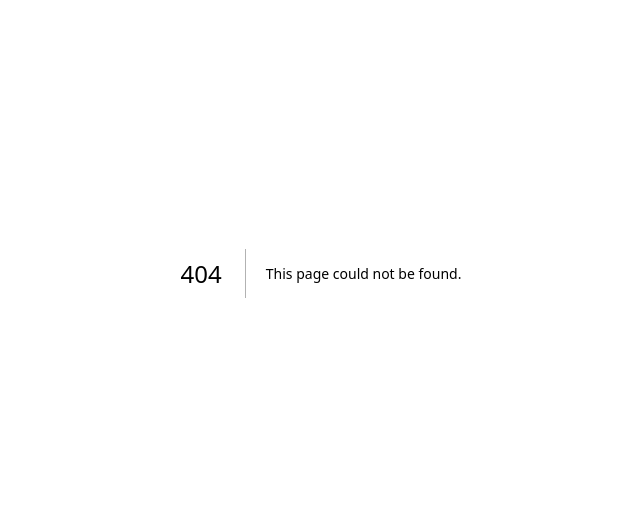
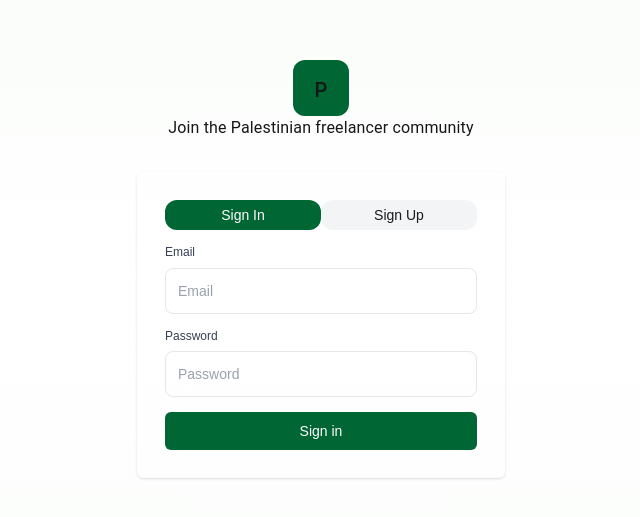
Before and after one commit to saadyasser/wasla-app, a Next.js app in the folder frontend/: page /auth/login in a window 1280 px wide. Before the commit this address had no page. Shown: the part 127-644 px from the top of the page, without its empty margins (319-959 px from the left). Built offline with nearby package versions, Linux system fonts and the light colour scheme.

Commit message:
make login page, sign in/up header and folders which contain paths(login,register)

```diff
--- /dev/null
+++ b/frontend/src/app/auth/login/page.tsx
@@ -0,0 +1,7 @@
+import LoginForm from "@/components/LoginForm/LoginForm";
+
+export default function LoginPage(){
+    return(
+        <LoginForm />
+    )
+}
--- a/frontend/src/app/auth/page.tsx
+++ b/frontend/src/app/auth/register/page.tsx
@@ -1,6 +1,6 @@
 import RegistrationForm from '@/components/RegistrationForm/RegistrationForm';
 
-export default function AuthPage() {
+export default function RegisterPage() {
   return (
       <RegistrationForm />
   );
--- /dev/null
+++ b/frontend/src/components/LoginForm/LoginForm.tsx
@@ -0,0 +1,116 @@
+'use client';
+
+import { Formik, Form, Field, FormikHelpers } from 'formik';
+import * as Yup from 'yup';
+import Input from '../Input';
+import { useState } from 'react';
+import { SignHeader } from '../SignHeader';
+
+const LoginSchema = Yup.object({
+    //--> INCOMPLETE ** check from data base if email exists & password matches email
+  email: Yup.string()
+    .email('Invalid email address')
+    .required('Email is required'),
+  password: Yup.string()
+    .required('Password is required')
+    .min(8, 'Password must be at least 8 characters')
+    .matches(
+      /^(?=.*[a-z])(?=.*[A-Z])(?=.*\d)[a-zA-Z\d@$!%*?&]/,
+      'Password must contain at least one uppercase letter, one lowercase letter, and one number'
+    )
+});
+
+type FormValues = {
+  email: string;
+  password: string;
+};
+
+export default function LoginForm() {
+  const initialValues ={
+    email: '',
+    password: ''
+  };
+
+  const handleSubmit = (
+    values: FormValues,
+    { setSubmitting }: FormikHelpers<FormValues>
+  ) => {
+    console.log('Form submitted:', values);
+    setSubmitting(false);
+    // Here you would typically make an API call
+  };
+
+  const [visibleForm, setVisibleForm] =  useState<'registration' | 'login'>('login');
+
+  return (
+        <>
+            <SignHeader />
+            <Formik
+              initialValues={initialValues}
+              validationSchema={LoginSchema}
+              onSubmit={handleSubmit}
+            >
+              {({ isSubmitting, errors, touched }) => {
+                return (
+                <Form className="mt-8">
+                  <div className="rounded-md shadow-sm p-[28px] -space-y-px flex flex-col gap-4">
+                    <div className='flex '>
+                    <button
+                      type="button"
+                      onClick={() => setVisibleForm('login')}
+                      className={`cursor-pointer group relative  w-full flex justify-center py-1  border border-transparent text-sm font-medium rounded-xl  ${visibleForm === 'registration' ? 'bg-gray-100 text-[#1a1a1a]' : 'bg-[#006633] text-white' } hover:bg-[#006633] hover:text-white focus:outline-none focus:ring-[2px] disabled:opacity-50`}
+                    >
+                      Sign In
+                    </button>
+                    <button
+                      type="button"
+                      onClick={() => setVisibleForm('registration')}
+                      className={`cursor-pointer group relative w-full flex justify-center py-1  border border-transparent text-sm font-medium rounded-xl ${visibleForm === 'login' ? 'bg-gray-100 text-[#1a1a1a]' : 'bg-[#006633] text-white' } hover:bg-[#006633] hover:text-white focus:outline-none focus:ring-2 disabled:opacity-50`}
+                    >
+                      Sign Up
+                    </button>
+                    </div>
+                    {visibleForm === 'login' && (
+                      <>
+                       <div>
+                         <Field name="email">
+                           {({ field }: { field: any }) => (
+                             <Input
+                               {...field}
+                               type="email"
+                               placeholder="Email"
+                               label='Email'
+                               error={touched['email'] && errors.email}
+                             />
+                           )}
+                         </Field>
+                       </div>
+                       <div>
+                         <Field name="password">
+                           {({ field }: { field: any }) => (
+                             <Input
+                               {...field}
+                               type="password"
+                               placeholder="Password"
+                               label='Password'
+                               error={touched['password'] && errors.password}
+                             />
+                           )}
+                         </Field>
+                       </div>
+                      <button
+                        type="submit"
+                        disabled={isSubmitting}
+                        className="group relative w-full flex justify-center py-2 px-4 border border-transparent text-sm font-medium rounded-md text-white bg-[#006633] hover:bg-[#006633]/80 focus:outline-none focus:ring-2 focus:ring-offset-2 focus:ring-indigo-500 disabled:opacity-50"
+                      >
+                        {isSubmitting ? 'Signing in...' : 'Sign in'}
+                      </button>
+                      </>
+                    )}
+                  </div>
+                </Form>
+              )}}
+            </Formik>
+        </>
+  );
+}
--- a/frontend/src/components/RegistrationForm/RegistrationForm.tsx
+++ b/frontend/src/components/RegistrationForm/RegistrationForm.tsx
@@ -1,12 +1,13 @@
 'use client';
 
-import { Formik, Form, Field, ErrorMessage, FormikHelpers, useField } from 'formik';
+import { Formik, Form, Field, FormikHelpers } from 'formik';
 import * as Yup from 'yup';
 import Input from '../Input';
 import Radio from '../radio-button';
 import { useState } from 'react';
+import { SignHeader } from '../SignHeader';
 
-const registrationSchema = Yup.object().shape({
+const registrationSchema = Yup.object({
   fullName: Yup.string()
     .required('Full name is required')
     .min(3, 'Full name must be at least 3 characters'),
@@ -42,27 +43,27 @@ export default function RegistrationForm() {
 
   const handleSubmit = (
     values: FormValues,
-    { setSubmitting, resetForm }: FormikHelpers<FormValues>
+    { setSubmitting }: FormikHelpers<FormValues>
   ) => {
     console.log('Form submitted:', values);
+    setSubmitting(false);
     // Here you would typically make an API call
-    setSubmitting(false);
-    resetForm();
   };
 
   const [visibleForm, setVisibleForm] =  useState<'registration' | 'login'>('registration');
 
   const [userType, setUserType] = useState<'client' | 'freelancer' | 'supporter'>('client');
   return (
+        <>
+          <SignHeader />
           <Formik
             initialValues={initialValues}
             validationSchema={registrationSchema}
             onSubmit={handleSubmit}
           >
-          {({ isSubmitting, errors, touched, values }) => {
+            {({ isSubmitting, errors, touched }) => {
               return (
               <Form className="mt-8">
-
                 <div className="rounded-md shadow-sm p-[28px] -space-y-px flex flex-col gap-4">
                   <div className='flex '>
                   <button
@@ -82,6 +83,7 @@ export default function RegistrationForm() {
                   </div>
                   {visibleForm === 'registration' && (
                     <>
+                     <div>
                        <Field name="fullName">
                          {({ field }: { field: any }) => (
                            <Input
@@ -89,10 +91,12 @@ export default function RegistrationForm() {
                              type="text"
                              placeholder="Full Name"
                              label='Full Name'
-                         error={errors.fullName}
+                             error={touched['fullName'] && errors.fullName}
                            />
                          )}
                        </Field>
+                     </div>
+                     <div>
                        <Field name="email">
                          {({ field }: { field: any }) => (
                            <Input
@@ -100,10 +104,12 @@ export default function RegistrationForm() {
                              type="email"
                              placeholder="Email"
                              label='Email'
-                         error={errors.email}
+                             error={touched['email'] && errors.email}
                            />
                          )}
                        </Field>
+                     </div>
+                     <div>
                        <Field name="password">
                          {({ field }: { field: any }) => (
                            <Input
@@ -111,10 +117,12 @@ export default function RegistrationForm() {
                              type="password"
                              placeholder="Password"
                              label='Password'
-                         error={errors.password}
+                             error={touched['password'] && errors.password}
                            />
                          )}
                        </Field>
+                     </div>
+                  <div>
                     <Field name="userType">
                       {({ field, form }: { field: any, form: any }) => (
                         <Radio
@@ -129,11 +137,12 @@ export default function RegistrationForm() {
                             form.setFieldValue('userType', value);
                             setUserType(value as 'client' | 'freelancer' | 'supporter');
                           }}
-                      error={form.errors.userType}
+                          error={touched['userType'] && errors.userType}
                           value={field.value || userType}
                         />
                       )}
                     </Field>
+                  </div>
                     <button
                       type="submit"
                       disabled={isSubmitting}
@@ -147,5 +156,6 @@ export default function RegistrationForm() {
               </Form>
             )}}
           </Formik>
+        </>
   );
 }
--- /dev/null
+++ b/frontend/src/components/SignHeader.tsx
@@ -0,0 +1,23 @@
+import { Grid } from "@mui/material"
+import { Typography } from "@mui/material"
+
+export const SignHeader = ()=> {
+    return(
+        <Grid justifyItems={'center'}>
+            <Typography
+                bgcolor={'#006633'}
+                width={'56px'}
+                height={'56px'}
+                textAlign={'center'}
+                variant="h6"
+                lineHeight={3}
+                borderRadius={3}
+            >
+                P
+            </Typography>
+            <Typography>
+                Join the Palestinian freelancer community
+            </Typography>
+        </Grid>
+    )
+}
```
Also changed, not shown: 1 other file (tests, documents, lock files or other folders). Lines whose indentation alone changed are shown as unchanged.
